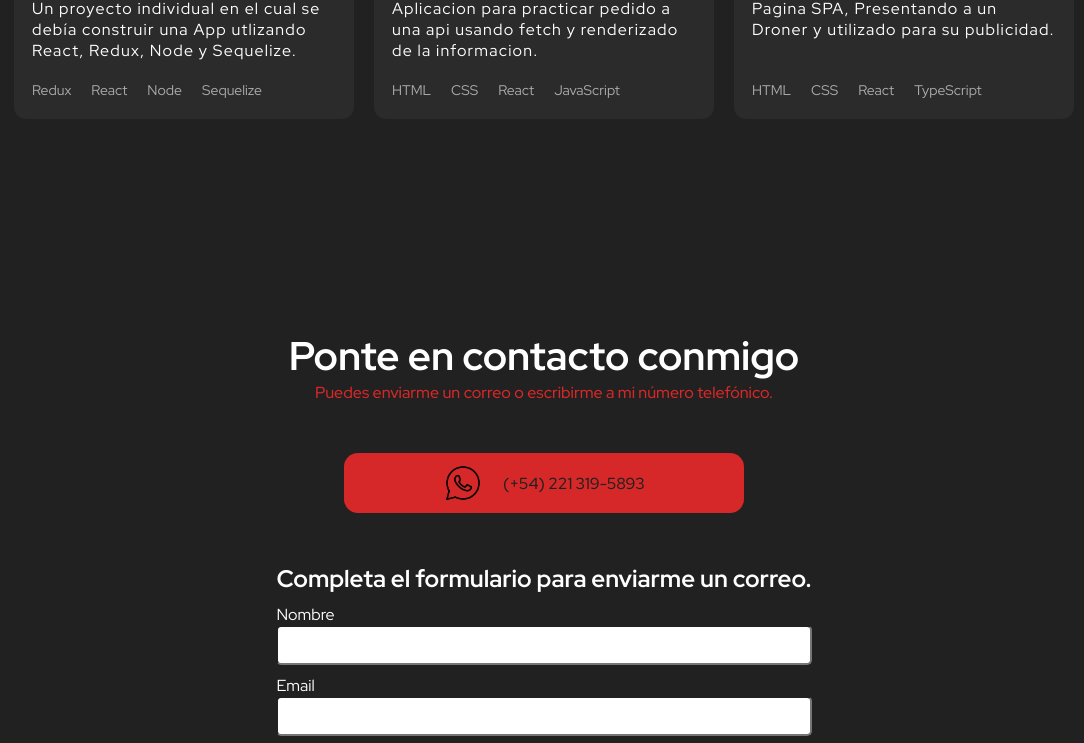
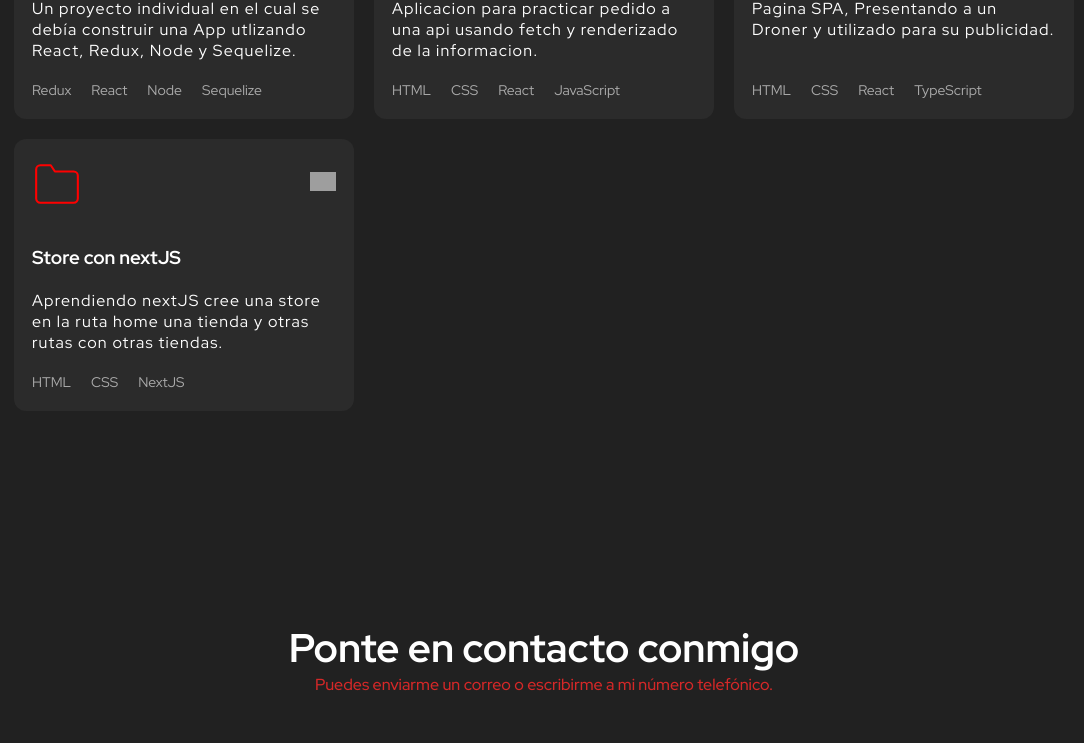
Before and after one commit to ignacio-nicoletti/portafolio-Nicoletti, a React (Create React App) app: page / in a window 1280 px wide. Shown: the part 2000-2743 px from the top of the page, without its empty margins (96-1180 px from the left). Built offline with nearby package versions, Linux system fonts and the light colour scheme; grey boxes are pictures that could not be loaded.

Commit message:
store con next js

```diff
--- a/src/components/Portfolio/Portfolio.tsx
+++ b/src/components/Portfolio/Portfolio.tsx
@@ -166,6 +166,32 @@ export function Portfolio() {
             </footer>
           </div>
         </ScrollAnimation>
+        <ScrollAnimation animateIn="flipInX">
+          <div className="project">
+            <header>
+              <svg width="50" xmlns="http://www.w3.org/2000/svg" role="img" viewBox="0 0 24 24" fill="none" stroke="red" strokeWidth="1" strokeLinecap="round" strokeLinejoin="round" ><title>Folder</title><path d="M22 19a2 2 0 0 1-2 2H4a2 2 0 0 1-2-2V5a2 2 0 0 1 2-2h5l2 3h9a2 2 0 0 1 2 2z"></path></svg>
+              <div className="project-links">
+                <a href="https://github.com/ignacio-nicoletti/storeAPP-nextJS" target="_blank" rel="noreferrer">
+                  <img src={githubIcon} alt="Visitar sitio" />
+                </a>
+
+              </div>
+            </header>
+            <div className="body">
+              <h3>Store con nextJS</h3>
+              <p>Aprendiendo nextJS cree una store en la ruta home una tienda y otras rutas con otras tiendas.
+              </p>
+            </div>
+            <footer>
+              <ul className="tech-list">
+                <li>HTML</li>
+                <li>CSS</li>
+                <li>NextJS</li>
+
+              </ul>
+            </footer>
+          </div>
+        </ScrollAnimation>
 
 
 
```
